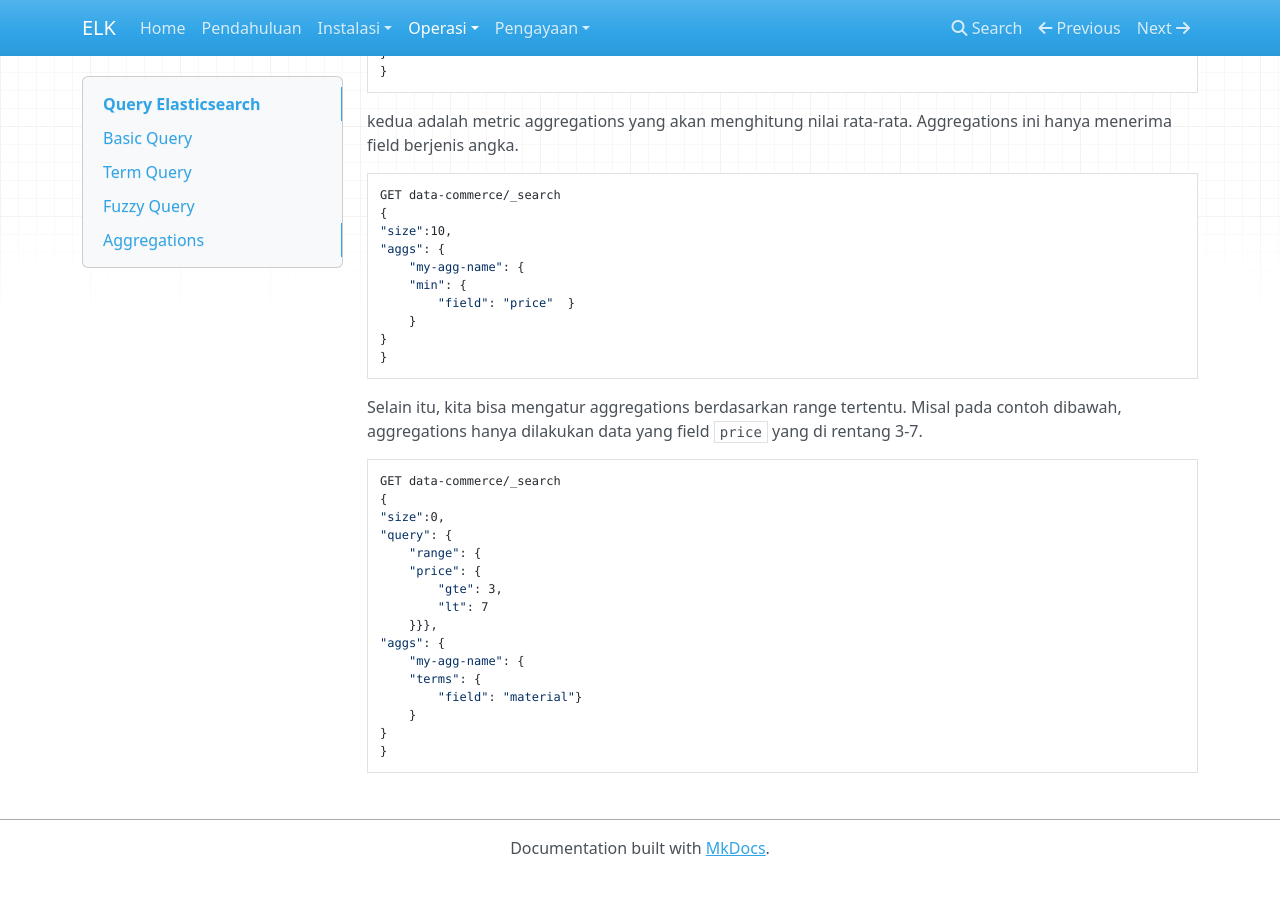
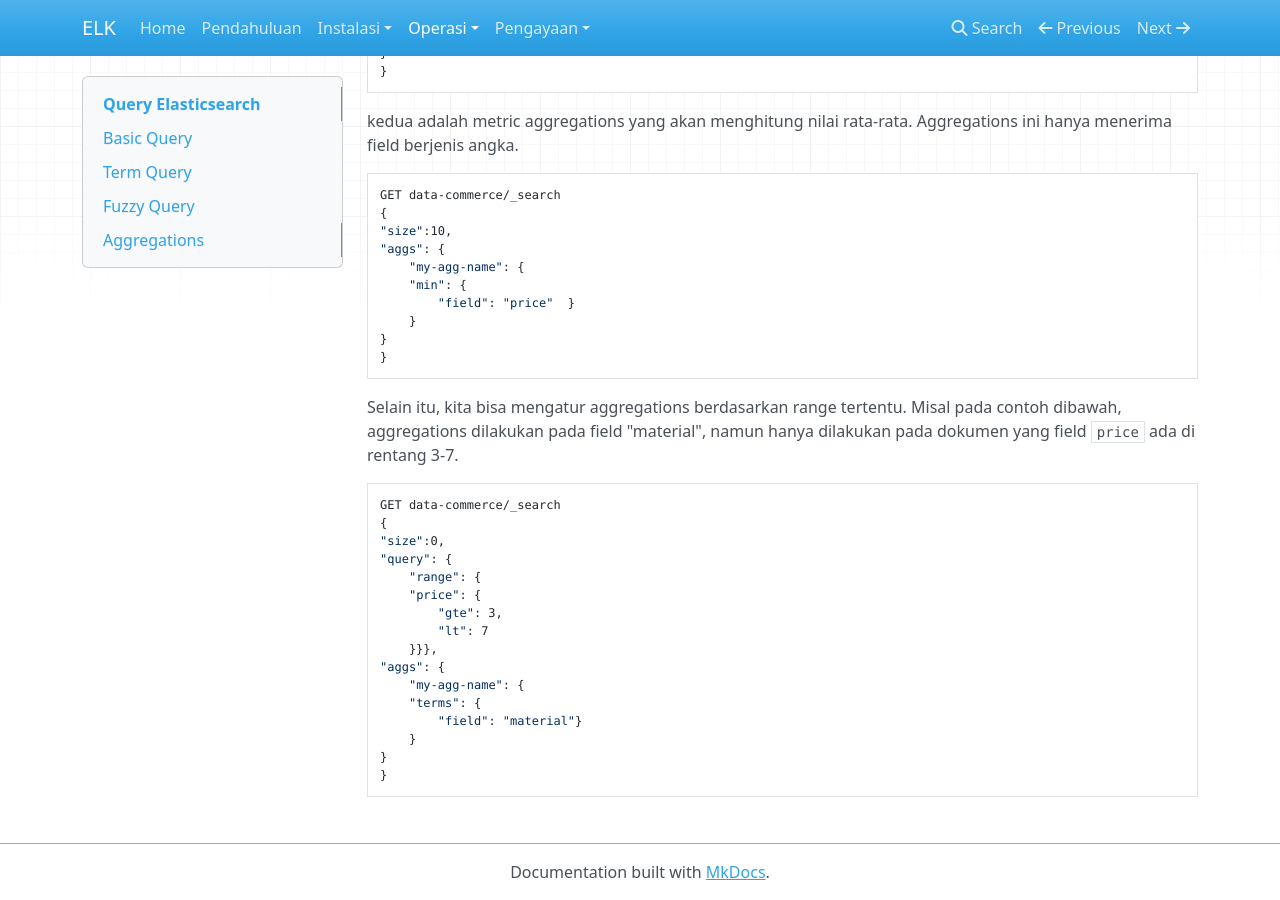
Before and after one commit to luhtaf/elkdocu, an MkDocs documentation site: the page built from docs/query.md, in a window 1280 px wide and 900 px high, scrolled down 2579 px. Built offline with MkDocs 1.6.1, drawn with Linux system fonts in a browser that asks for light colours; nearby versions of some CDN libraries; before the commit the page ends 3455 px from its top, so only the background shows below that.

Commit message:
bagian query part 1

```diff
--- a/docs/query.md
+++ b/docs/query.md
@@ -129,7 +129,7 @@ kedua adalah metric aggregations yang akan menghitung nilai rata-rata. Aggregati
     }
 
 
-Selain itu, kita bisa mengatur aggregations berdasarkan range tertentu. Misal pada contoh dibawah, aggregations hanya dilakukan data yang field `price` yang di rentang 3-7.
+Selain itu, kita bisa mengatur aggregations berdasarkan range tertentu. Misal pada contoh dibawah, aggregations dilakukan pada field "material", namun hanya dilakukan pada dokumen yang field `price` ada di rentang 3-7.
 
     GET data-commerce/_search
     {
```
